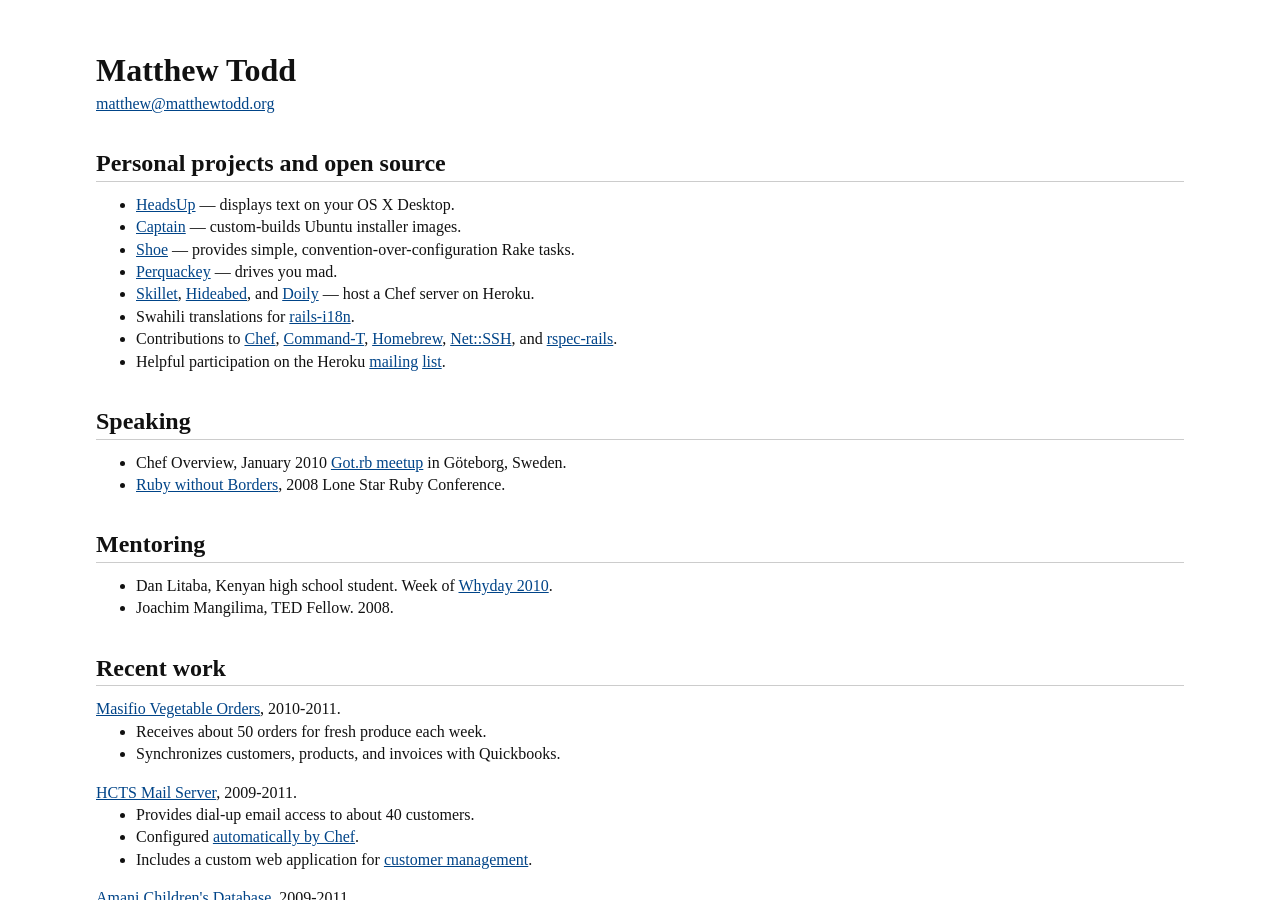
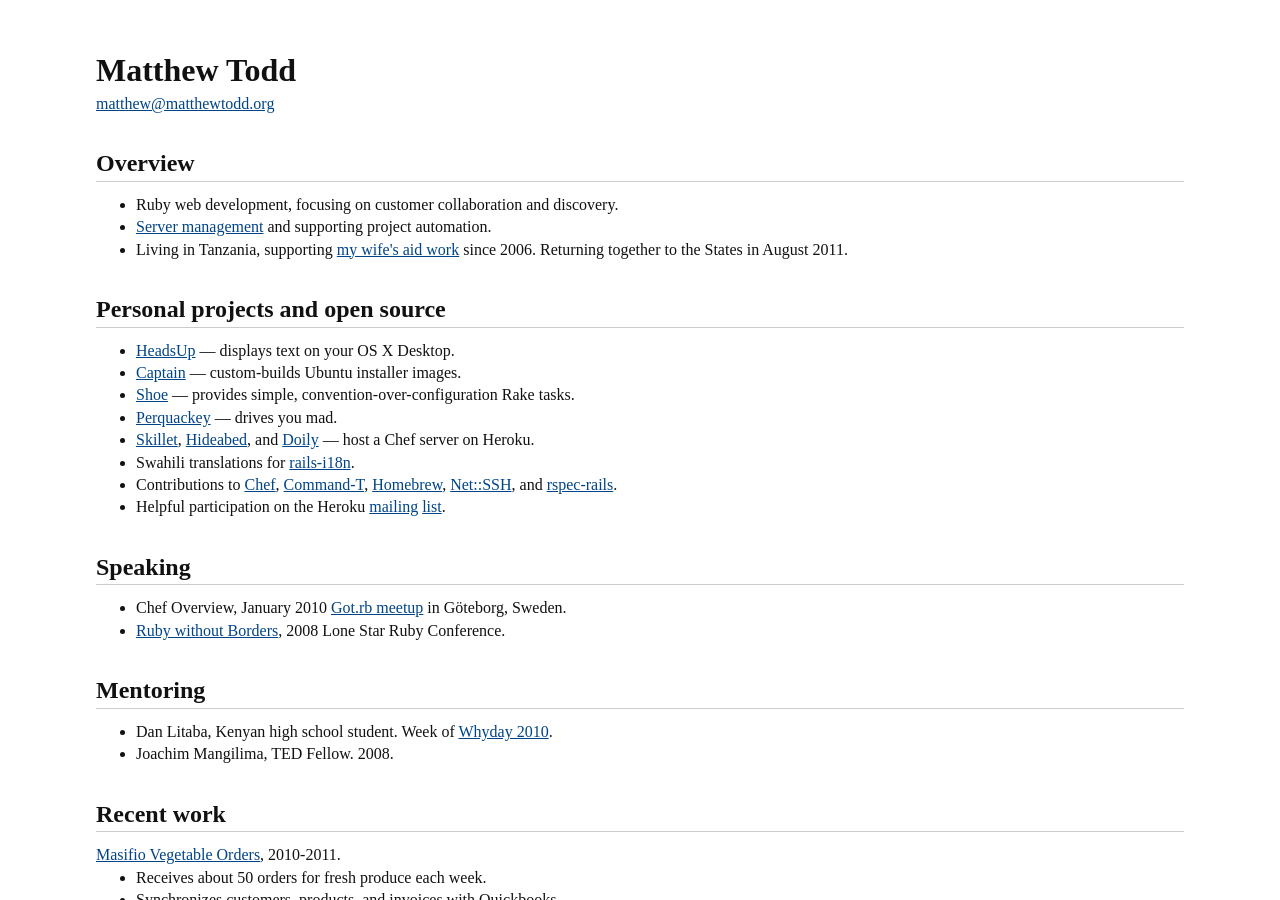
Before and after one commit to matthewtodd/matthewtodd.github.io, a Jekyll site: the page resume.html, which Jekyll copies as it is, in a window 1280 px wide and 900 px high. Built offline with Jekyll 4.4.1, drawn with Linux system fonts in a browser that asks for light colours.

Commit message:
Initial overview section.

```diff
--- a/resume.html
+++ b/resume.html
@@ -85,6 +85,15 @@
         <h2><a class="self" href="&#109;&#97;&#105;&#108;&#116;&#111;&#58;%6d%61%74%74%68%65%77@%6d%61%74%74%68%65%77%74%6f%64%64.%6f%72%67">&#109;&#97;&#116;&#116;&#104;&#101;&#119;&#64;&#109;&#97;&#116;&#116;&#104;&#101;&#119;&#116;&#111;&#100;&#100;&#46;&#111;&#114;&#103;</a></h2>
       </hgroup>
     </header>
+
+    <section>
+      <h1>Overview</h1>
+      <ul>
+        <li>Ruby web development, focusing on customer collaboration and discovery.</li>
+        <li><a href="http://en.wikipedia.org/wiki/DevOps">Server management</a> and supporting project automation.</li>
+        <li>Living in Tanzania, supporting <a href="http://amanikids.org/">my wife's aid work</a> since 2006. Returning together to the States in August 2011.</li>
+      </ul>
+    </section>
 
     <section>
       <h1>Personal projects and open source</h1>
```
